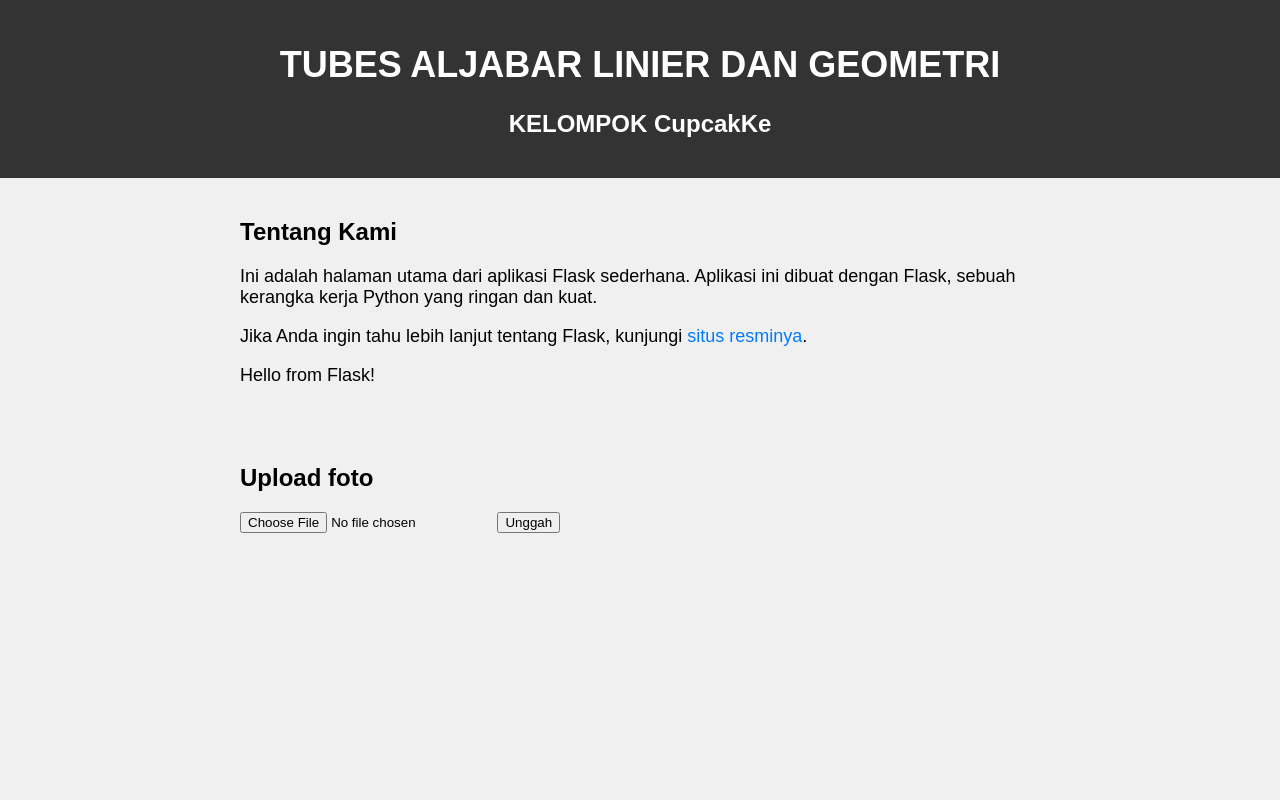
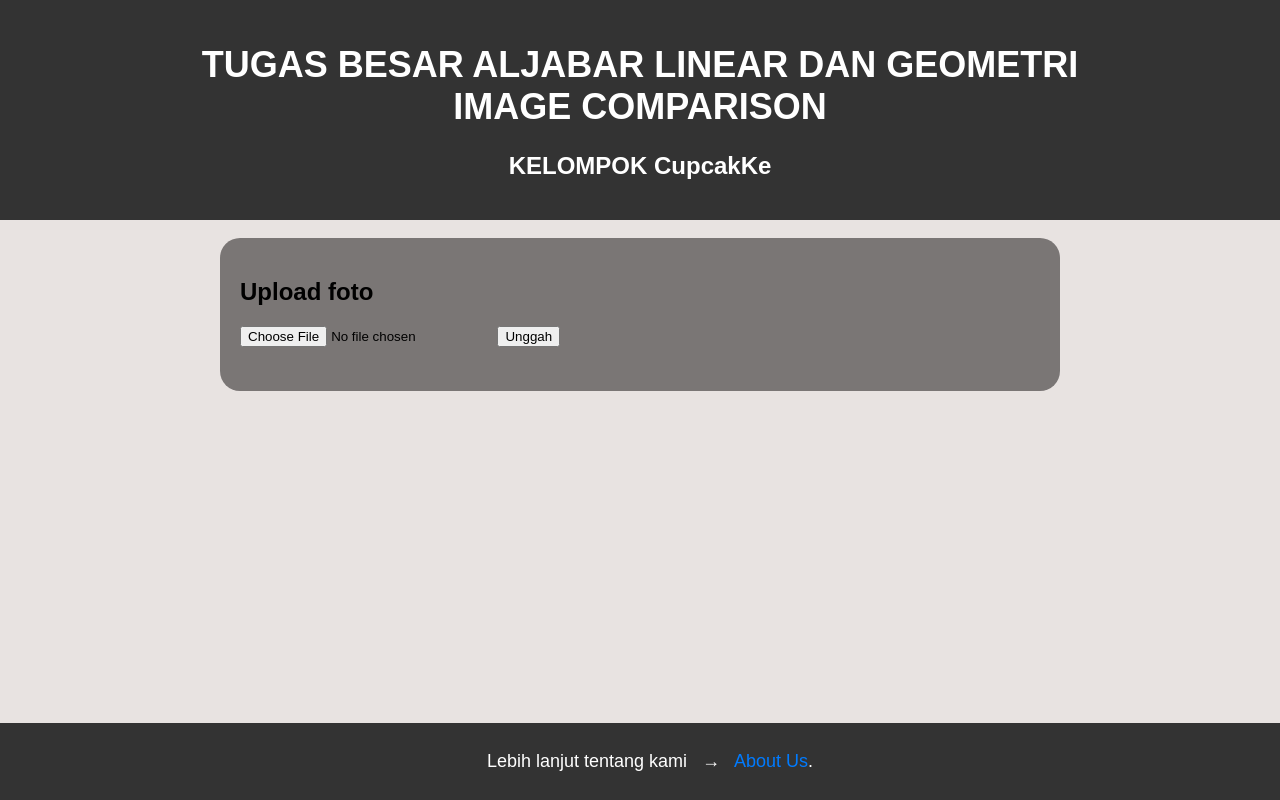
Before and after one commit to miannetopokki/Algeo02-22129, a Flask app: page / in a window 1280 px wide. Run offline with Flask 3, Linux system fonts and the light colour scheme.

Commit message:
styling hehe

```diff
--- a/src/static/styles/style.css
+++ b/src/static/styles/style.css
@@ -1,6 +1,6 @@
 body {
     font-family: Arial, sans-serif;
-    background-color: #f0f0f0;
+    background-color: #E8E3E1;
     margin: 0;
     padding: 0;
 }
@@ -16,6 +16,18 @@ header {
     max-width: 800px;
     margin: 0 auto;
     padding: 20px;
+    background-color: #7A7675;
+    border-radius: 20px;
+}
+
+.about_us {
+    position: absolute;
+    bottom: 0;
+    width: 100%;
+    background-color: #333;
+    color: #fff;
+    text-align: center;
+    padding: 10px;
 }
 
 h1 {
--- a/src/templates/main.html
+++ b/src/templates/main.html
@@ -9,19 +9,16 @@
 </head>
 <body>
     <header>
-        <h1>TUBES ALJABAR LINIER DAN GEOMETRI</h1>
+        <h1>
+            TUGAS BESAR ALJABAR LINEAR DAN GEOMETRI
+            <br>
+            IMAGE COMPARISON
+        </h1>
         <h2>KELOMPOK CupcakKe</h2>
     </header>
-    <div class="container">
-        <h2>Tentang Kami</h2>
-        <p>Ini adalah halaman utama dari aplikasi Flask sederhana. Aplikasi ini dibuat dengan Flask, sebuah kerangka
-            kerja Python yang ringan dan kuat.</p>
-        <p>Jika Anda ingin tahu lebih lanjut tentang Flask, kunjungi <a href='/about'>situs
-                resminya</a>.</p>
-        <p>
-            {{ message }}
-        </p>
-    </div>
+
+    <br/>
+
     <div class="container">
         <h2>Upload foto</h2>
         <form method="POST" enctype="multipart/form-data">
@@ -31,6 +28,13 @@
         <h1>{{ unggah }}</h1>
     </div>
 
+    <div class="about_us">
+        <!-- <h2>Tentang Kami</h2>
+        <p>Ini adalah halaman utama dari aplikasi Flask sederhana. Aplikasi ini dibuat dengan Flask, sebuah kerangka
+            kerja Python yang ringan dan kuat.</p> -->
+        <p>Lebih lanjut tentang kami &nbsp → &nbsp <a href='/about'>About Us</a>.</p>
+    </div>
+
     <!--BOOTSTRAP-->
 
 </body>
```
